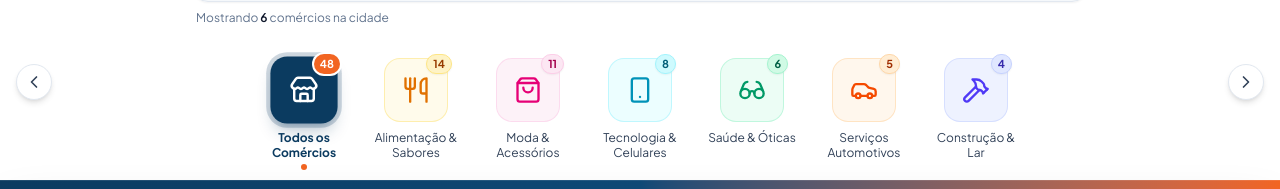
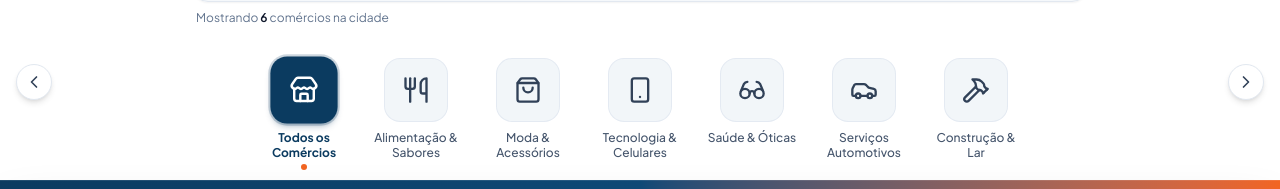
Before and after one commit to WallisonDarisvan/comercio_cg, a React (Vite) app: page / in a window 1280 px wide. Shown: the part 559-748 px from the top of the page. Built offline with nearby package versions, Linux system fonts and the light colour scheme; no server answers.

Commit message:
style: deixar icones de categorias neutros, sem contadores e com visual limpo

```diff
--- a/src/components/SearchAndCategories.tsx
+++ b/src/components/SearchAndCategories.tsx
@@ -62,61 +62,6 @@ export const SearchAndCategories: React.FC<SearchAndCategoriesProps> = ({
         return <Hammer className={iconClass} />;
       default:
         return <Store className={iconClass} />;
-    }
-  };
-
-  const getCategoryTheme = (id: string, isActive: boolean) => {
-    if (isActive) {
-      return {
-        iconBg: 'bg-[#0B3B60] text-white shadow-lg shadow-[#0B3B60]/25 ring-4 ring-[#0B3B60]/20 scale-105',
-        badgeBg: 'bg-[#F26522] text-white ring-2 ring-white',
-        textClass: 'text-[#0B3B60] font-bold',
-      };
-    }
-
-    switch (id) {
-      case 'gastronomia':
-        return {
-          iconBg: 'bg-amber-50 text-amber-600 border border-amber-200/60 hover:bg-amber-100 hover:border-amber-300',
-          badgeBg: 'bg-amber-100 text-amber-800 border border-amber-200',
-          textClass: 'text-slate-700 hover:text-amber-600',
-        };
-      case 'moda':
-        return {
-          iconBg: 'bg-pink-50 text-pink-600 border border-pink-200/60 hover:bg-pink-100 hover:border-pink-300',
-          badgeBg: 'bg-pink-100 text-pink-800 border border-pink-200',
-          textClass: 'text-slate-700 hover:text-pink-600',
-        };
-      case 'tecnologia':
-        return {
-          iconBg: 'bg-cyan-50 text-cyan-600 border border-cyan-200/60 hover:bg-cyan-100 hover:border-cyan-300',
-          badgeBg: 'bg-cyan-100 text-cyan-800 border border-cyan-200',
-          textClass: 'text-slate-700 hover:text-cyan-600',
-        };
-      case 'saude':
-        return {
-          iconBg: 'bg-emerald-50 text-emerald-600 border border-emerald-200/60 hover:bg-emerald-100 hover:border-emerald-300',
-          badgeBg: 'bg-emerald-100 text-emerald-800 border border-emerald-200',
-          textClass: 'text-slate-700 hover:text-emerald-600',
-        };
-      case 'automotivo':
-        return {
-          iconBg: 'bg-orange-50 text-orange-600 border border-orange-200/60 hover:bg-orange-100 hover:border-orange-300',
-          badgeBg: 'bg-orange-100 text-orange-800 border border-orange-200',
-          textClass: 'text-slate-700 hover:text-orange-600',
-        };
-      case 'construcao':
-        return {
-          iconBg: 'bg-indigo-50 text-indigo-600 border border-indigo-200/60 hover:bg-indigo-100 hover:border-indigo-300',
-          badgeBg: 'bg-indigo-100 text-indigo-800 border border-indigo-200',
-          textClass: 'text-slate-700 hover:text-indigo-600',
-        };
-      default:
-        return {
-          iconBg: 'bg-blue-50 text-blue-700 border border-blue-200/60 hover:bg-blue-100 hover:border-blue-300',
-          badgeBg: 'bg-blue-100 text-blue-800 border border-blue-200',
-          textClass: 'text-slate-700 hover:text-blue-700',
-        };
     }
   };
 
@@ -210,39 +155,38 @@ export const SearchAndCategories: React.FC<SearchAndCategoriesProps> = ({
             <ChevronRight className="w-5 h-5" />
           </button>
 
-          {/* Categories with Prominent Icons */}
+          {/* Categories with Prominent Neutral Icons */}
           <div
             ref={carouselRef}
             className="flex items-start justify-start sm:justify-center gap-2 sm:gap-4 overflow-x-auto no-scrollbar py-2 px-1 scroll-smooth snap-x snap-proximity"
           >
             {CATEGORIES.map((cat: Category) => {
               const isActive = selectedCategory === cat.id;
-              const theme = getCategoryTheme(cat.id, isActive);
               return (
                 <button
                   key={cat.id}
                   onClick={() => onSelectCategory(cat.id)}
                   className="group flex flex-col items-center gap-2 shrink-0 cursor-pointer snap-start active:scale-95 transition-all text-center focus:outline-none w-20 sm:w-24"
                 >
-                  {/* Prominent Icon Box with Badge */}
-                  <div className="relative">
-                    <div
-                      className={`w-14 h-14 sm:w-16 sm:h-16 rounded-2xl flex items-center justify-center transition-all duration-200 ${theme.iconBg}`}
-                    >
-                      {getCategoryIcon(cat.iconName)}
-                    </div>
-                    {/* Badge Counter */}
-                    <span
-                      className={`absolute -top-1 -right-1 min-w-[20px] h-5 px-1.5 flex items-center justify-center text-[10px] sm:text-[11px] font-bold rounded-full shadow-xs transition-colors ${theme.badgeBg}`}
-                    >
-                      {cat.count}
-                    </span>
+                  {/* Prominent Neutral Icon Box */}
+                  <div
+                    className={`w-14 h-14 sm:w-16 sm:h-16 rounded-2xl flex items-center justify-center transition-all duration-200 ${
+                      isActive
+                        ? 'bg-[#0B3B60] text-white shadow-md shadow-[#0B3B60]/25 ring-2 ring-[#0B3B60]/20 scale-105'
+                        : 'bg-slate-100/90 text-slate-700 border border-slate-200/80 hover:bg-slate-200/80 hover:text-slate-900 hover:border-slate-300'
+                    }`}
+                  >
+                    {getCategoryIcon(cat.iconName)}
                   </div>
 
                   {/* Category Title */}
                   <div className="flex flex-col items-center min-h-[32px] justify-start">
                     <span
-                      className={`text-[11px] sm:text-xs leading-tight transition-colors line-clamp-2 px-0.5 ${theme.textClass}`}
+                      className={`text-[11px] sm:text-xs leading-tight transition-colors line-clamp-2 px-0.5 ${
+                        isActive
+                          ? 'text-[#0B3B60] font-bold'
+                          : 'text-slate-600 group-hover:text-slate-900 font-medium'
+                      }`}
                     >
                       {cat.name}
                     </span>
```
